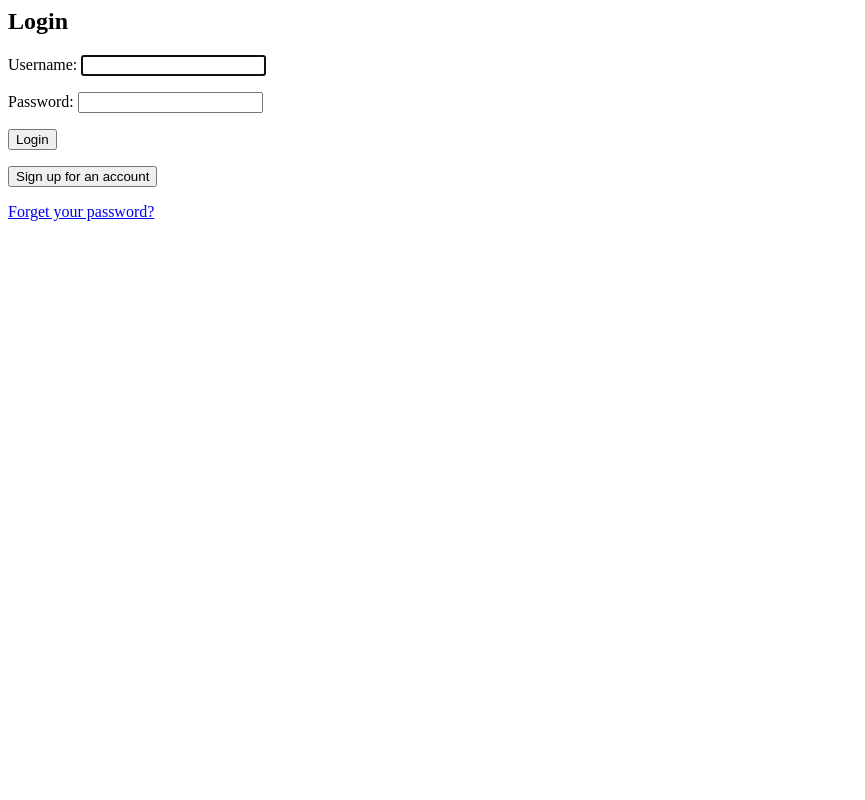
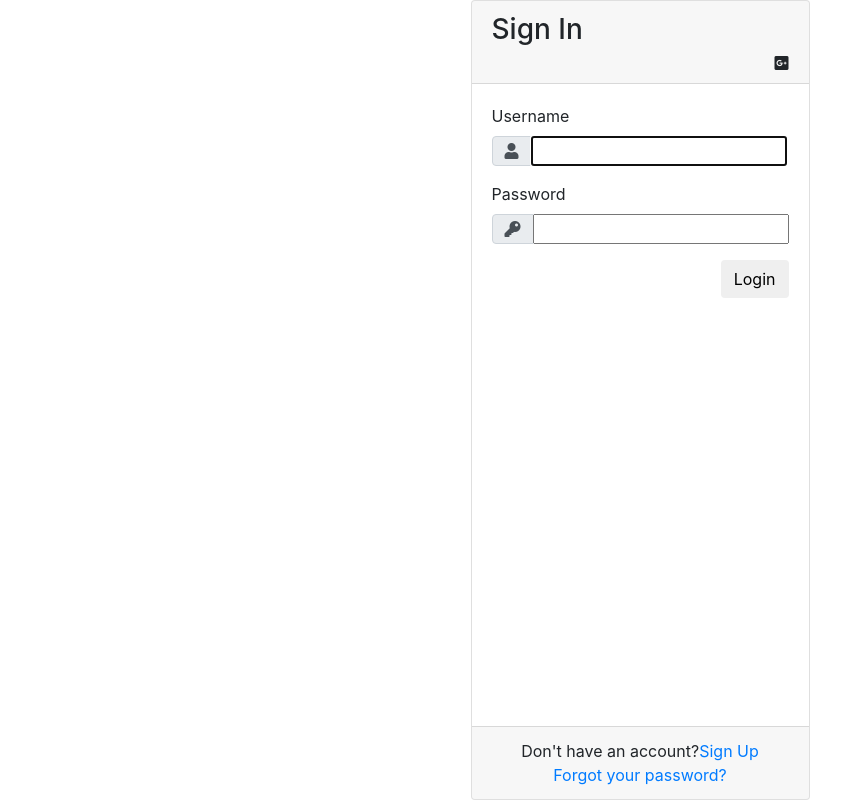
Before and after one commit to UVA-CS3240-S19/HoosHome, a Django app: page /accounts/login/ in a window 1280 px wide. Shown: the whole page, without its empty margins (0-865 px from the left). Run offline with Django 3.2, Linux system fonts and the light colour scheme; some libraries are stand-ins or nearby versions.

Commit message:
Updated login

```diff
--- a/hooshome/home/templates/registration/login.html
+++ b/hooshome/home/templates/registration/login.html
@@ -1,13 +1,72 @@
-{% block content %}
-  <h2>Login</h2>
-  <form method="post">
-    {% csrf_token %}
-    {{ form.as_p }}
-    <button type="submit">Login</button>
-  </form>
-  <form action="../../signup" method="get">
-    <input type="submit" value="Sign up for an account"
-         name="Submit" />
-  </form>
-  <p><a href="{% url 'password_reset' %}">Forget your password?</a></p>
-{% endblock %}
+<link href="//maxcdn.bootstrapcdn.com/bootstrap/4.1.1/css/bootstrap.min.css" rel="stylesheet" id="bootstrap-css">
+<script src="//maxcdn.bootstrapcdn.com/bootstrap/4.1.1/js/bootstrap.min.js"></script>
+<script src="//cdnjs.cloudflare.com/ajax/libs/jquery/3.2.1/jquery.min.js"></script>
+<!------ Include the above in your HEAD tag ---------->
+<!-- Code template from https://bootsnipp.com/snippets/vl4R7 -->
+<!DOCTYPE html>
+<html>
+<head>
+  <title>Login Page</title>
+   <!--Made with love by Mutiullah Samim -->
+
+  <!--Bootsrap 4 CDN-->
+  <link rel="stylesheet" href="https://stackpath.bootstrapcdn.com/bootstrap/4.1.3/css/bootstrap.min.css" integrity="sha384-MCw98/SFnGE8fJT3GXwEOngsV7Zt27NXFoaoApmYm81iuXoPkFOJwJ8ERdknLPMO" crossorigin="anonymous">
+
+    <!--Fontawesome CDN-->
+  <link rel="stylesheet" href="https://use.fontawesome.com/releases/v5.3.1/css/all.css" integrity="sha384-mzrmE5qonljUremFsqc01SB46JvROS7bZs3IO2EmfFsd15uHvIt+Y8vEf7N7fWAU" crossorigin="anonymous">
+
+  <!--Custom styles-->
+  <!-- <link rel="stylesheet" type="text/css" href="../../static/loginStyle.css"> -->
+</head>
+<body>
+<div class="container">
+  <div class="d-flex justify-content-center h-100">
+    <div class="card">
+      <div class="card-header">
+        <h3>Sign In</h3>
+        <div class="d-flex justify-content-end social_icon">
+          <span><i class="fab fa-google-plus-square"></i></span>
+        </div>
+      </div>
+      <div class="card-body">
+        <form method="post">
+          {% csrf_token %}
+          <div class="group">
+            <label for="{{ form.username.id_for_label }}" class="label">Username</label>
+          </div>
+          <div class="input-group form-group">
+            <div class="input-group-prepend">
+              <span class="input-group-text"><i class="fas fa-user"></i></span>
+            </div>
+            {{form.username}}
+            <!--<input type="text" class="form-control" value={{form.username.value}} placeholder="username"> -->
+
+          </div>
+          <div class="group">
+            <label for="{{ form.password.id_for_label }}" class="label">Password</label>
+          </div>
+          <div class="input-group form-group">
+            <div class="input-group-prepend">
+              <span class="input-group-text"><i class="fas fa-key"></i></span>
+            </div>
+            {{form.password}}
+            <!--<input type="password" class="form-control" placeholder="password"> -->
+          </div>
+          <div class="form-group">
+            <input type="submit" value="Login" class="btn float-right login_btn">
+          </div>
+        </form>
+      </div>
+      <div class="card-footer">
+        <div class="d-flex justify-content-center links">
+          Don't have an account?<a href="../../signup">Sign Up</a>
+        </div>
+        <div class="d-flex justify-content-center">
+          <a href="{% url 'password_reset' %}">Forgot your password?</a>
+        </div>
+      </div>
+    </div>
+  </div>
+</div>
+</body>
+</html>
```
Also changed, not shown: hooshome/home/static/loginStyle.css (added, +89 -0 lines).
